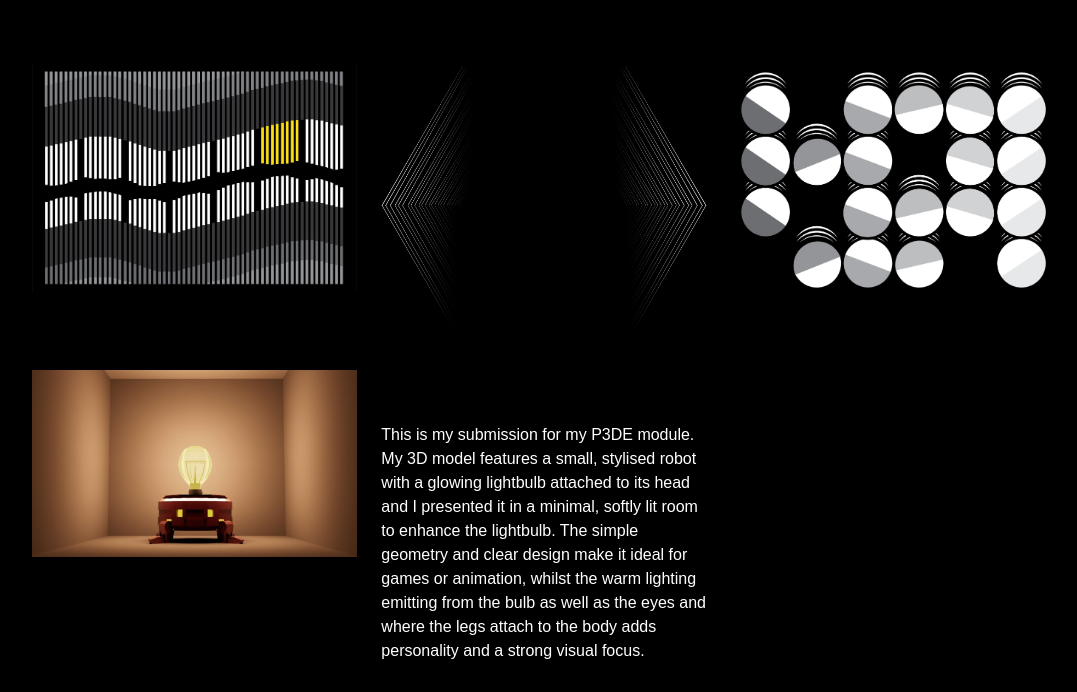
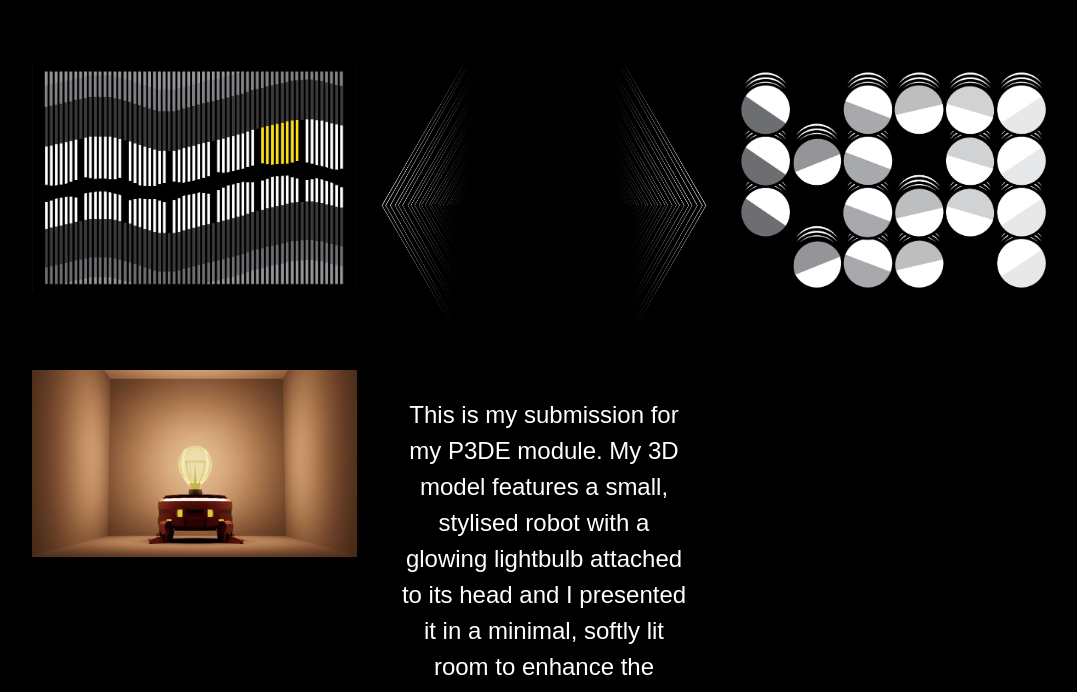
Before and after one commit to CorbyH16/corbyhillportfolio, a plain HTML site: page artwork.html in a window 1280 px wide. Shown: the part 97-789 px from the top of the page, without its empty margins (96-1173 px from the left). Drawn offline with Linux system fonts and the light colour scheme; a web font is replaced by a local one.

Commit message:
fvhsdghgf

```diff
--- a/styles.css
+++ b/styles.css
@@ -93,5 +93,8 @@ header {
     font-weight: 400;
     font-style: normal;
     line-height: 1.5;
-    padding-top: 5%;
+    padding: 2.5%;
+    text-align: center;
+    font-size: 1.5rem;
+
 }
```
